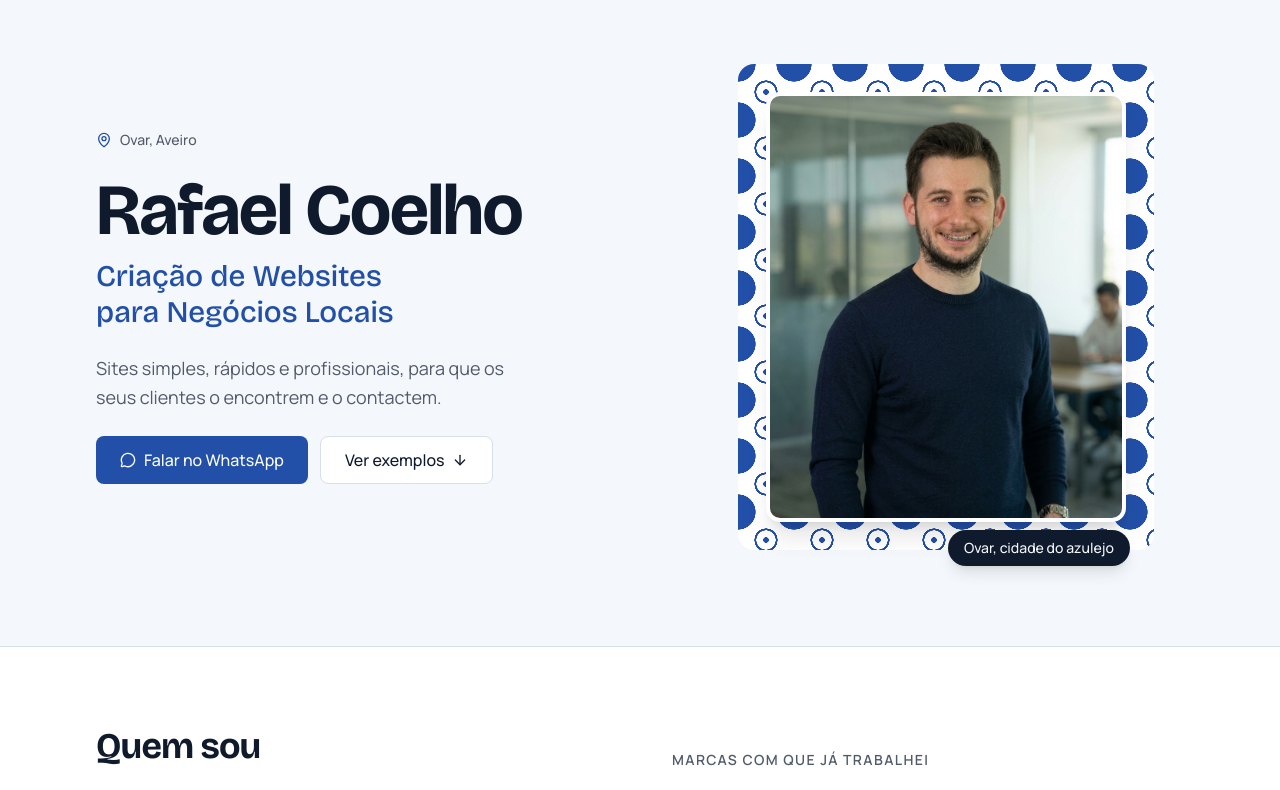
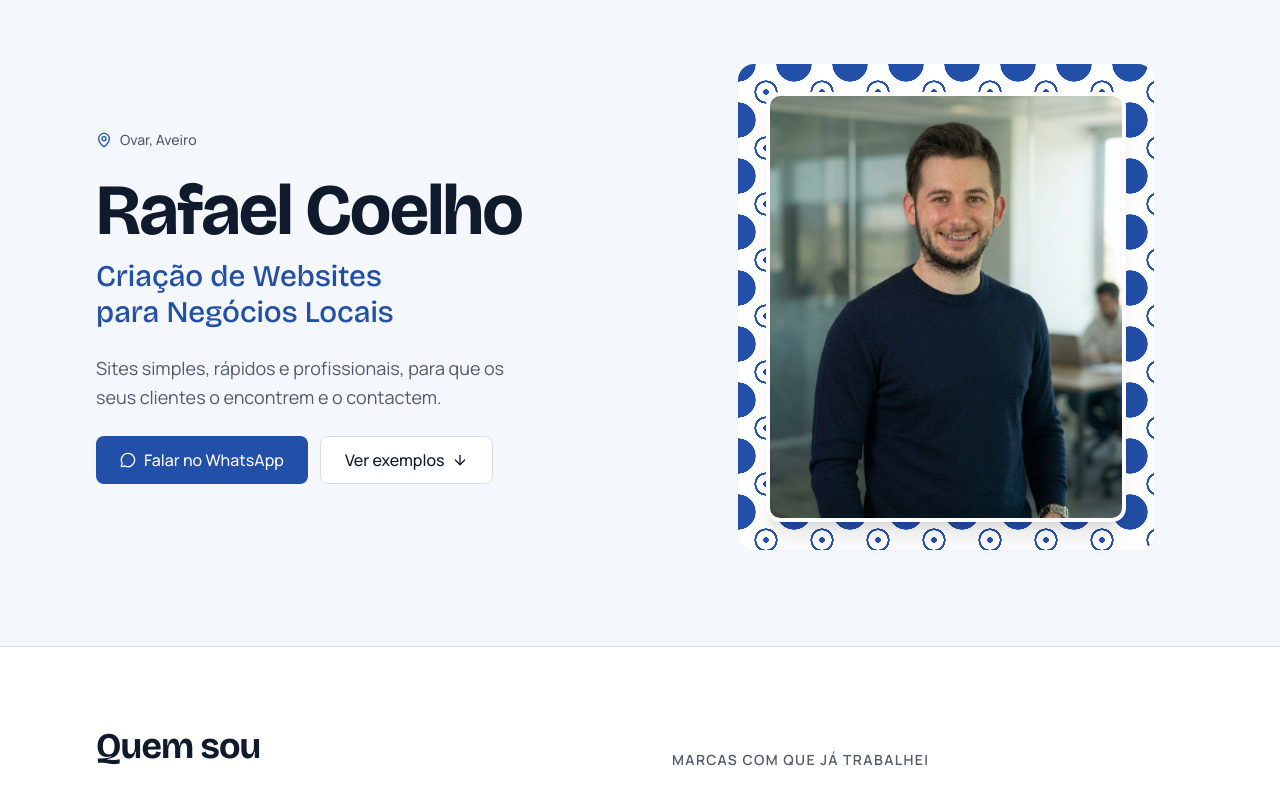
Before and after one commit to rafaelcoelhoo/rafael-coelho-portfolio, a Next.js app: page / in a window 1280 px wide. Shown: the top 790 px of the page. Built offline with nearby package versions, Linux system fonts and the light colour scheme.

Commit message:
remove label

```diff
--- a/components/hero.tsx
+++ b/components/hero.tsx
@@ -55,9 +55,6 @@ export function Hero() {
             />
           </div>
         </div>
-        <p className="absolute -bottom-4 left-4 rounded-full bg-foreground px-4 py-2 text-sm font-medium text-background shadow-lg md:left-auto md:right-6">
-          Ovar, cidade do azulejo
-        </p>
       </div>
     </header>
   )
```
